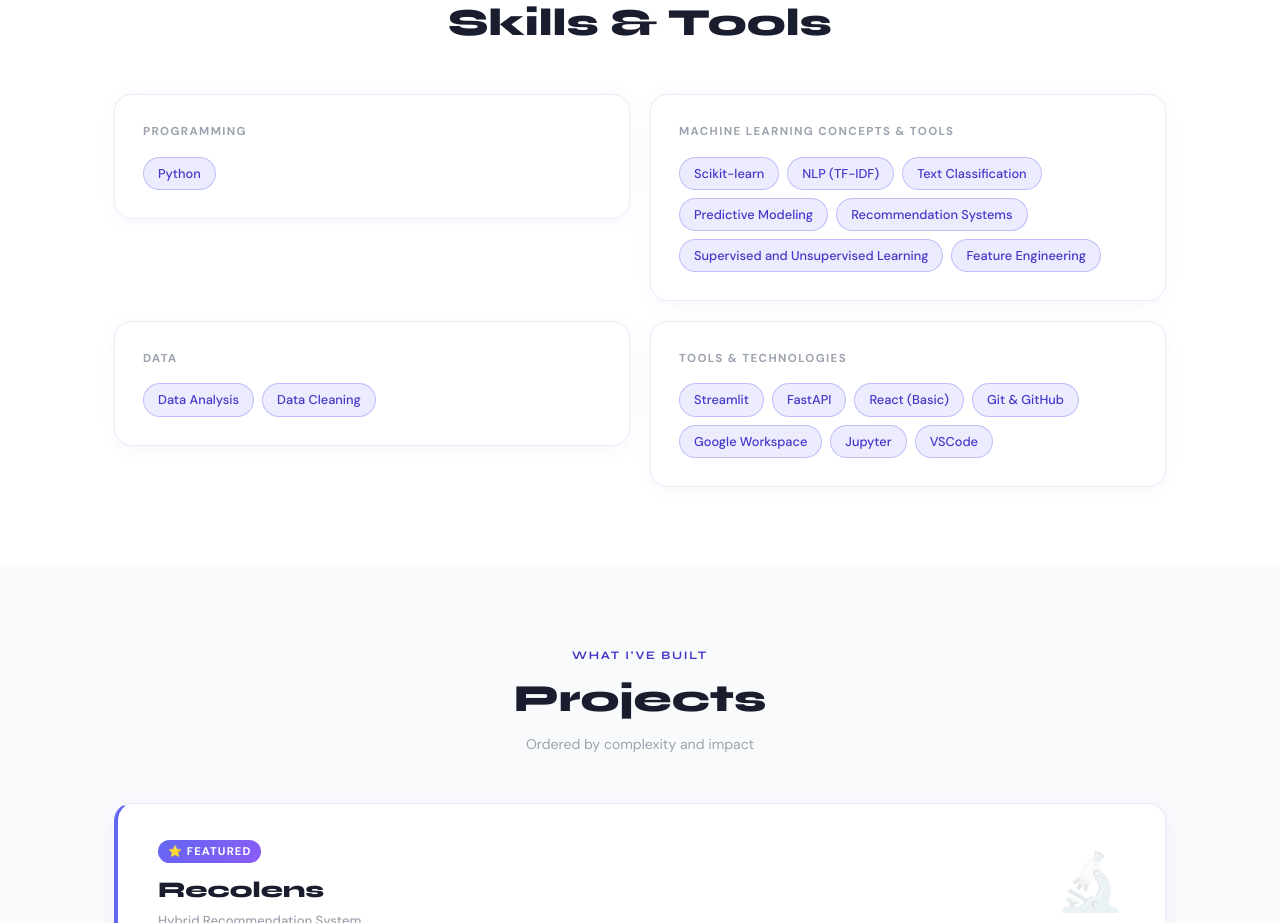
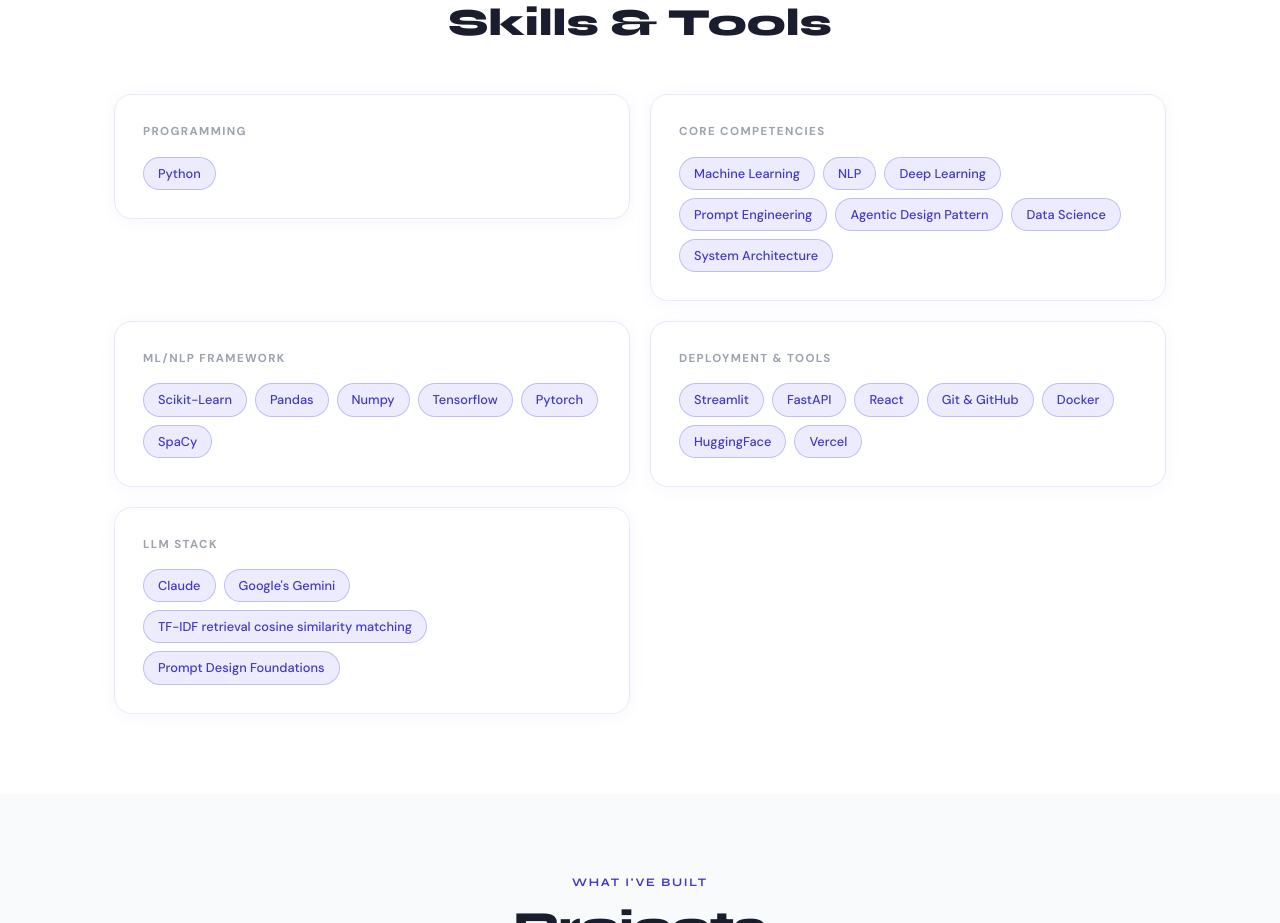
Before and after one commit to Geetanjali098/ML-Portfolio, a React app in the folder portfolio/: page / in a window 1280 px wide. Shown: the part 1560-2483 px from the top of the page. Built offline with nearby package versions, Linux system fonts and the light colour scheme; the HTML template or start-up script is replaced by a standard one.

Commit message:
Revise skills and competencies in portfolio.jsx
Updated skills and competencies in portfolio.

```diff
--- a/portfolio/src/portfolio.jsx
+++ b/portfolio/src/portfolio.jsx
@@ -6,9 +6,10 @@
 
 const SKILLS = {
   "Programming": ["Python"],
-  "Machine Learning Concepts & tools": ["Scikit-learn", "NLP (TF-IDF)", "Text Classification", "Predictive Modeling", "Recommendation Systems","Supervised and Unsupervised Learning","Feature Engineering"],
-  "Data": ["Data Analysis", "Data Cleaning"],
-  "Tools & Technologies": ["Streamlit", "FastAPI", "React (Basic)", "Git & GitHub" ,"Google Workspace","Jupyter","VSCode"],
+  "Core Competencies": ["Machine Learning", "NLP", "Deep Learning", "Prompt Engineering", "Agentic Design Pattern","Data Science","System Architecture"],
+  "ML/NLP Framework": ["Scikit-Learn", "Pandas", "Numpy", "Tensorflow","Pytorch","SpaCy"],
+  "Deployment & Tools": ["Streamlit", "FastAPI", "React", "Git & GitHub" ,"Docker","HuggingFace","Vercel"],
+  "LLM Stack":["Claude", "Google's Gemini", "TF-IDF retrieval cosine similarity matching", "Prompt Design Foundations"]
 };
 
 const PROJECTS = [
```
